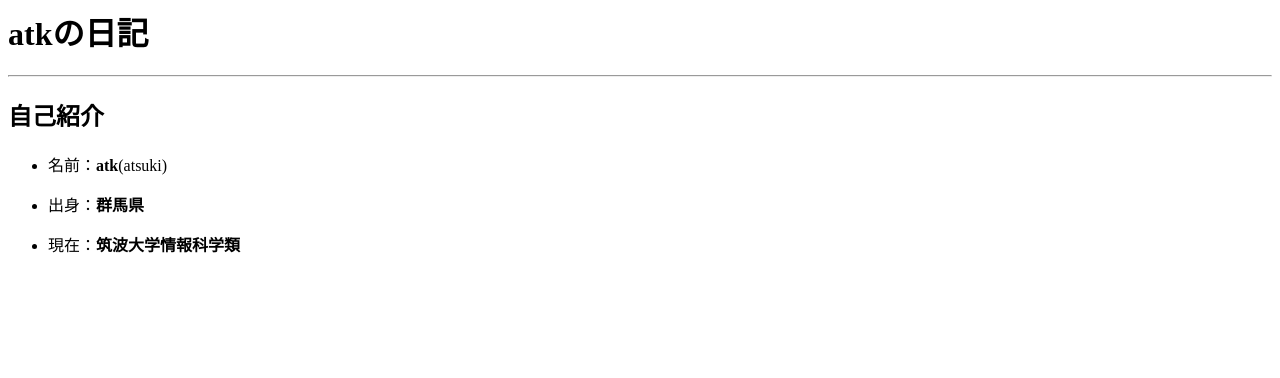
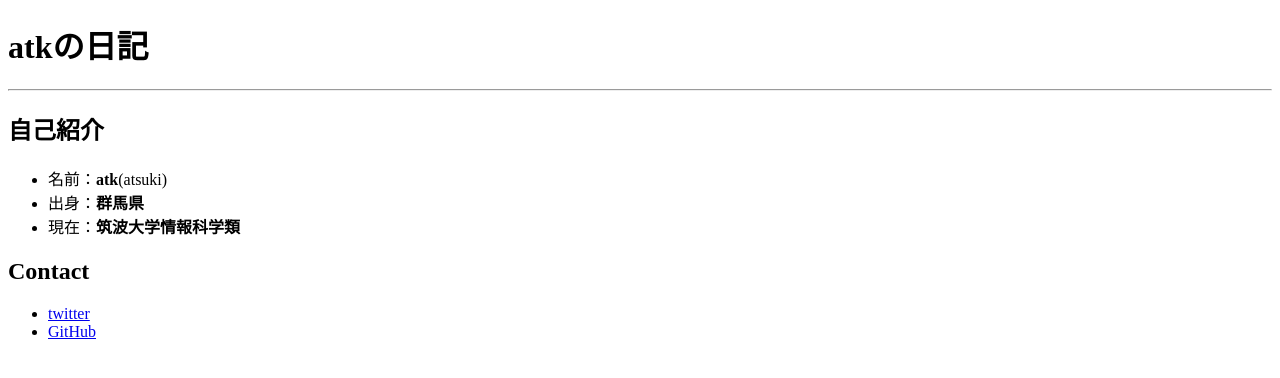
Before and after one commit to 5atk6/5atk6.github.io, a plain HTML site: page index.html in a window 1280 px wide. Drawn offline with Linux system fonts and the light colour scheme.

Commit message:
contact追加

```diff
--- a/index.html
+++ b/index.html
@@ -1,9 +1,26 @@
-<h1> atkの日記</h1>
-<hr>
+<!DOCTYPE html>
+<html lang="ja">
+	<head>
+		<meta charset="utf8">
+		<title>atkの日記</title>
+	</head>
+	<body>
+		<h1>atkの日記</h1>
+		<hr>
 
-<h2>自己紹介</h2>
-<ul>
-	<li><p>名前：<b>atk</b>(atsuki)</p></li>
-	<li><p>出身：<b>群馬県</b></p></li>
-	<li><p>現在：<b>筑波大学情報科学類</b></p></li>
-</ul>
+		<h2>自己紹介</h2>
+		<ul>
+			<li>名前：<b>atk</b>(atsuki)</li>
+			<li>出身：<b>群馬県</b></li>
+			<li>現在：<b>筑波大学情報科学類</b></li>
+		</ul>
+
+		<h2>Contact</h2>
+		<ul>
+			<li><a href="https://twitter.com/ijkxy"
+				   target=_blank>twitter</a></li>
+			<li><a href="https://github.com/5atk6"
+				   target=_blank>GitHub</a></li>
+		</ul>
+	</body>
+</html>
```
